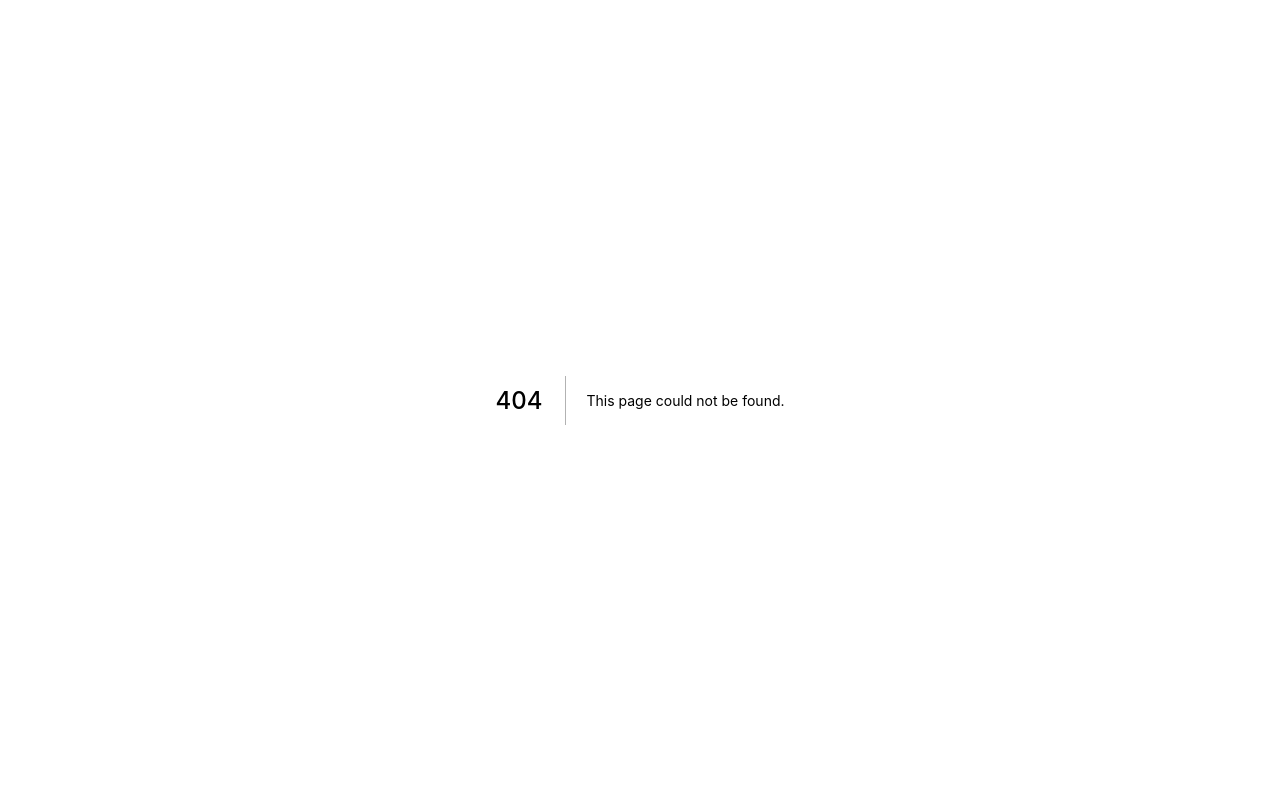
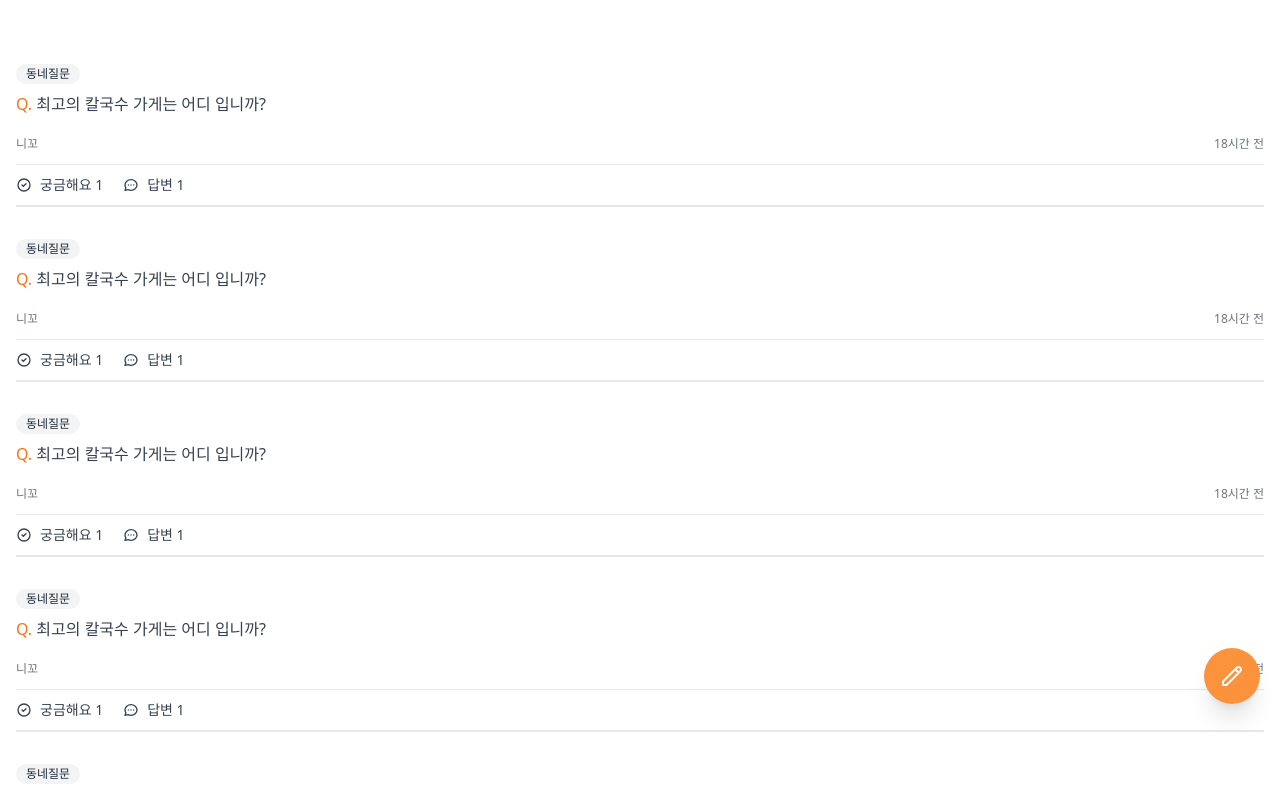
Before and after one commit to zeronedev/carrot-market-v220312, a Next.js app: page /community in a window 1280 px wide. Before the commit this address had no page. Shown: the top 794 px of the page. Built offline with nearby package versions, Linux system fonts and the light colour scheme.

Commit message:
#5.6 Community: 동네질문, 궁금해요, 답변

```diff
--- /dev/null
+++ b/pages/community/index.tsx
@@ -0,0 +1,77 @@
+import type { NextPage } from "next";
+
+const Community: NextPage = () => {
+  return (
+    <div className="py-16 px-4 space-y-8">
+      {[1, 2, 3, 4, 5, 6].map((_, i) => (
+        <div key={i} className="flex flex-col items-start">
+          <span className="flex items-center px-2.5 py-0.5 rounded-full text-xs font-medium bg-gray-100 text-gray-800">
+            동네질문
+          </span>
+          <div className="mt-2 text-gray-700">
+            <span className="text-orange-500 font-medium">Q.</span> 최고의
+            칼국수 가게는 어디 입니까?
+          </div>
+          <div className="mt-5 flex items-center justify-between w-full text-gray-500 font-medium text-xs">
+            <span>니꼬</span>
+            <span>18시간 전</span>
+          </div>
+          <div className="flex space-x-5 mt-3 text-gray-700 py-2.5 border-t border-b-[2px] w-full">
+            <span className="flex space-x-2 items-center text-sm">
+              <svg
+                className="w-4 h-4"
+                fill="none"
+                stroke="currentColor"
+                viewBox="0 0 24 24"
+                xmlns="http://www.w3.org/2000/svg"
+              >
+                <path
+                  strokeLinecap="round"
+                  strokeLinejoin="round"
+                  strokeWidth="2"
+                  d="M9 12l2 2 4-4m6 2a9 9 0 11-18 0 9 9 0 0118 0z"
+                ></path>
+              </svg>
+              <span>궁금해요 1</span>
+            </span>
+            <span className="flex space-x-2 items-center text-sm">
+              <svg
+                className="w-4 h-4"
+                fill="none"
+                stroke="currentColor"
+                viewBox="0 0 24 24"
+                xmlns="http://www.w3.org/2000/svg"
+              >
+                <path
+                  strokeLinecap="round"
+                  strokeLinejoin="round"
+                  strokeWidth="2"
+                  d="M8 12h.01M12 12h.01M16 12h.01M21 12c0 4.418-4.03 8-9 8a9.863 9.863 0 01-4.255-.949L3 20l1.395-3.72C3.512 15.042 3 13.574 3 12c0-4.418 4.03-8 9-8s9 3.582 9 8z"
+                ></path>
+              </svg>
+              <span>답변 1</span>
+            </span>
+          </div>
+        </div>
+      ))}
+      <button className="fixed hover:bg-orange-500 transition-colors cursor-pointer bottom-24 right-5 shadow-xl bg-orange-400 rounded-full p-4 text-white">
+        <svg
+          className="w-6 h-6"
+          fill="none"
+          stroke="currentColor"
+          viewBox="0 0 24 24"
+          xmlns="http://www.w3.org/2000/svg"
+        >
+          <path
+            strokeLinecap="round"
+            strokeLinejoin="round"
+            strokeWidth="2"
+            d="M15.232 5.232l3.536 3.536m-2.036-5.036a2.5 2.5 0 113.536 3.536L6.5 21.036H3v-3.572L16.732 3.732z"
+          ></path>
+        </svg>
+      </button>
+    </div>
+  );
+};
+
+export default Community;
```
